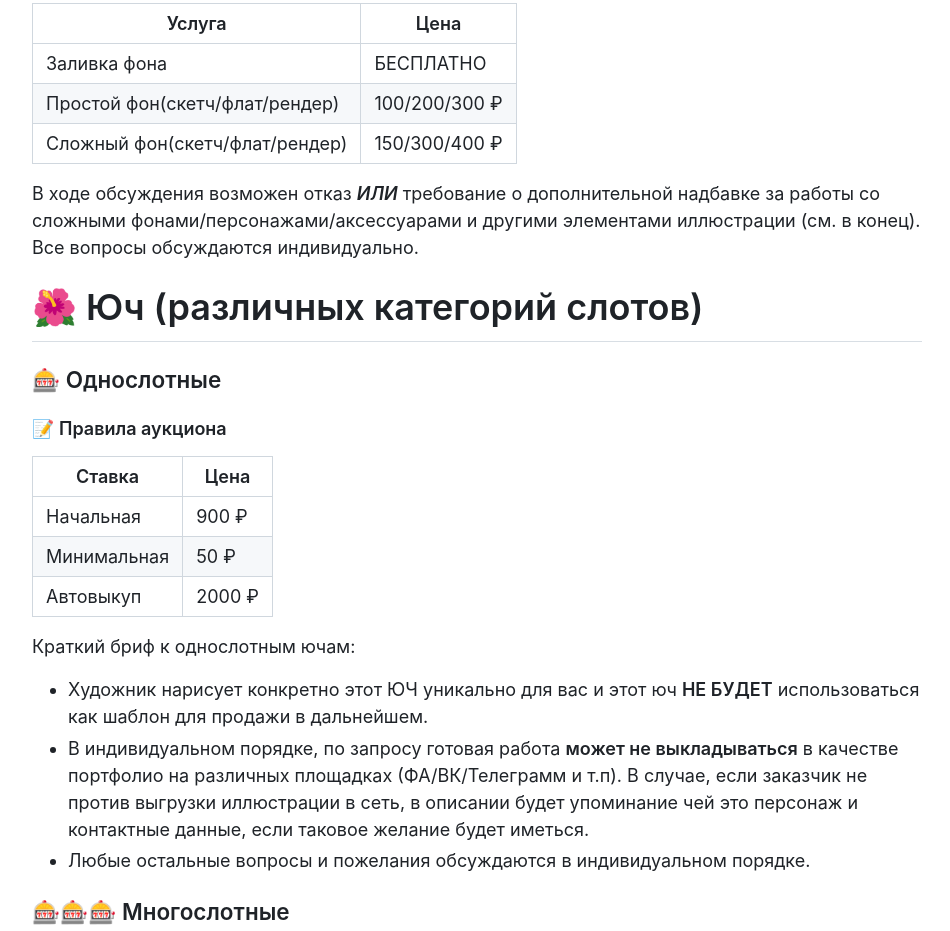
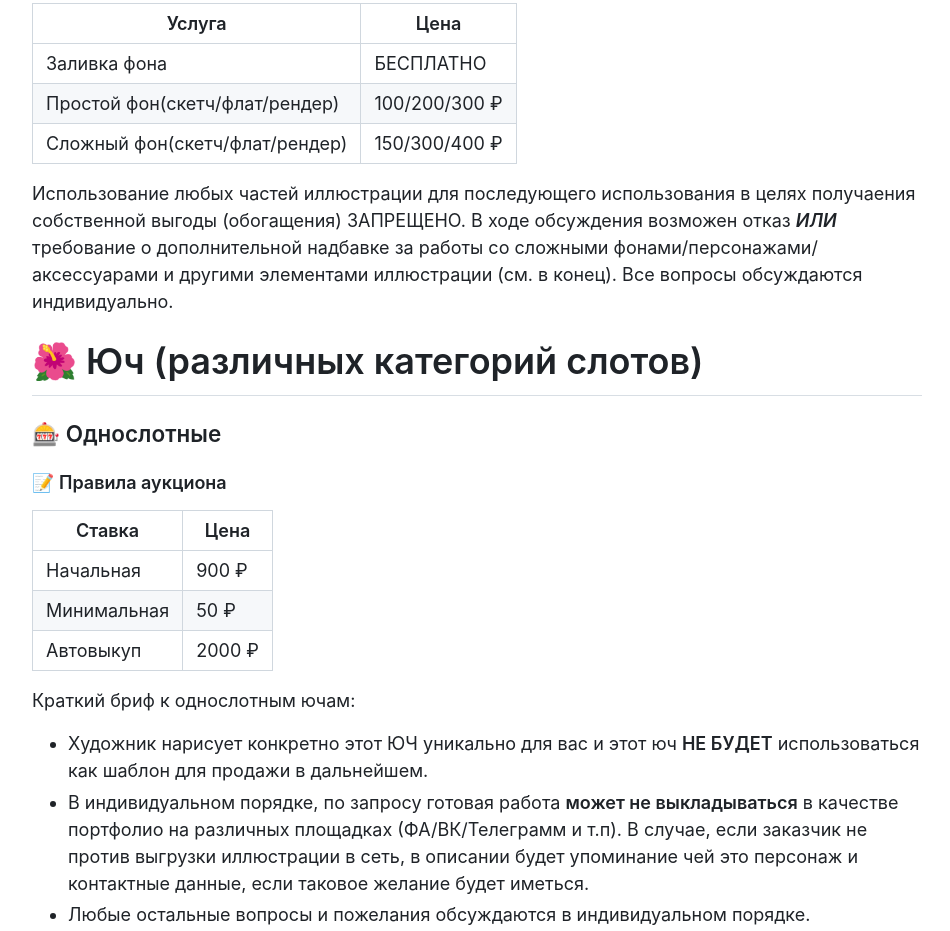
Before and after one commit to catedit/catedit.github.io, a plain HTML site: page index.html in a window 1280 px wide. Shown: the part 856-1787 px from the top of the page, without its empty margins (163-1113 px from the left). Drawn offline with Linux system fonts and the light colour scheme.

Commit message:
Update index.html

```diff
--- a/index.html
+++ b/index.html
@@ -125,9 +125,10 @@
 				</tr>
 			</tbody>
 		</table>
-		<p>В ходе обсуждения возможен отказ <strong><em>ИЛИ</em></strong> требование о дополнительной надбавке за работы
-			со сложными фонами/персонажами/аксессуарами и другими элементами иллюстрации (см. в конец). Все вопросы
-			обсуждаются индивидуально.</p>
+		<p>Использование любых частей иллюстрации для последующего использования в целях получаения собственной выгоды (обогащения) ЗАПРЕЩЕНО.
+			В ходе обсуждения возможен отказ <strong><em>ИЛИ</em></strong> требование о дополнительной надбавке за работы
+			со сложными фонами/персонажами/аксессуарами и другими элементами иллюстрации (см. в конец).
+			Все вопросы обсуждаются индивидуально.</p>
 		<h1>🌺 Юч (различных категорий слотов)</h1>
 		<h3>🎰 Однослотные</h3>
 		<h4>📝 Правила аукциона</h4>
@@ -197,7 +198,8 @@
 		</ul>
 		<h4>❗ Моменты достойные внимания</h4>
 		<ul>
-			<li>изменение телосложения допустимы.</li>
+			<li>Использование любых частей иллюстрации для последующего использования в целях получаения собственной выгоды (обогащения) ЗАПРЕЩЕНО</li>
+			<li>Изменение телосложения допустимы.</li>
 			<li>Фон не меняется.</li>
 			<li>Пол не меняется.</li>
 			<li>В ходе обсуждения возможен отказ <strong><em>ИЛИ</em></strong> требование о дополнительной надбавке за
```
